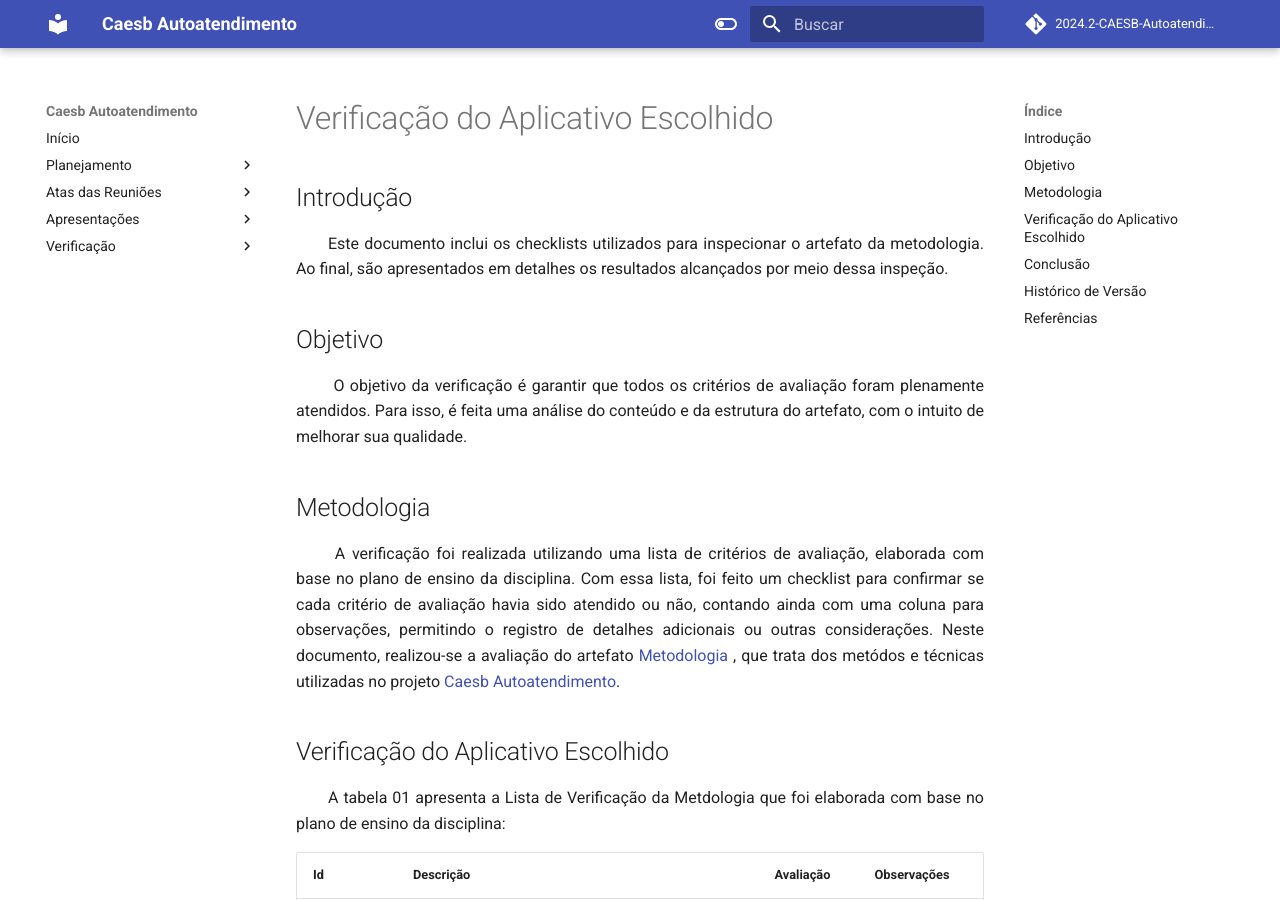
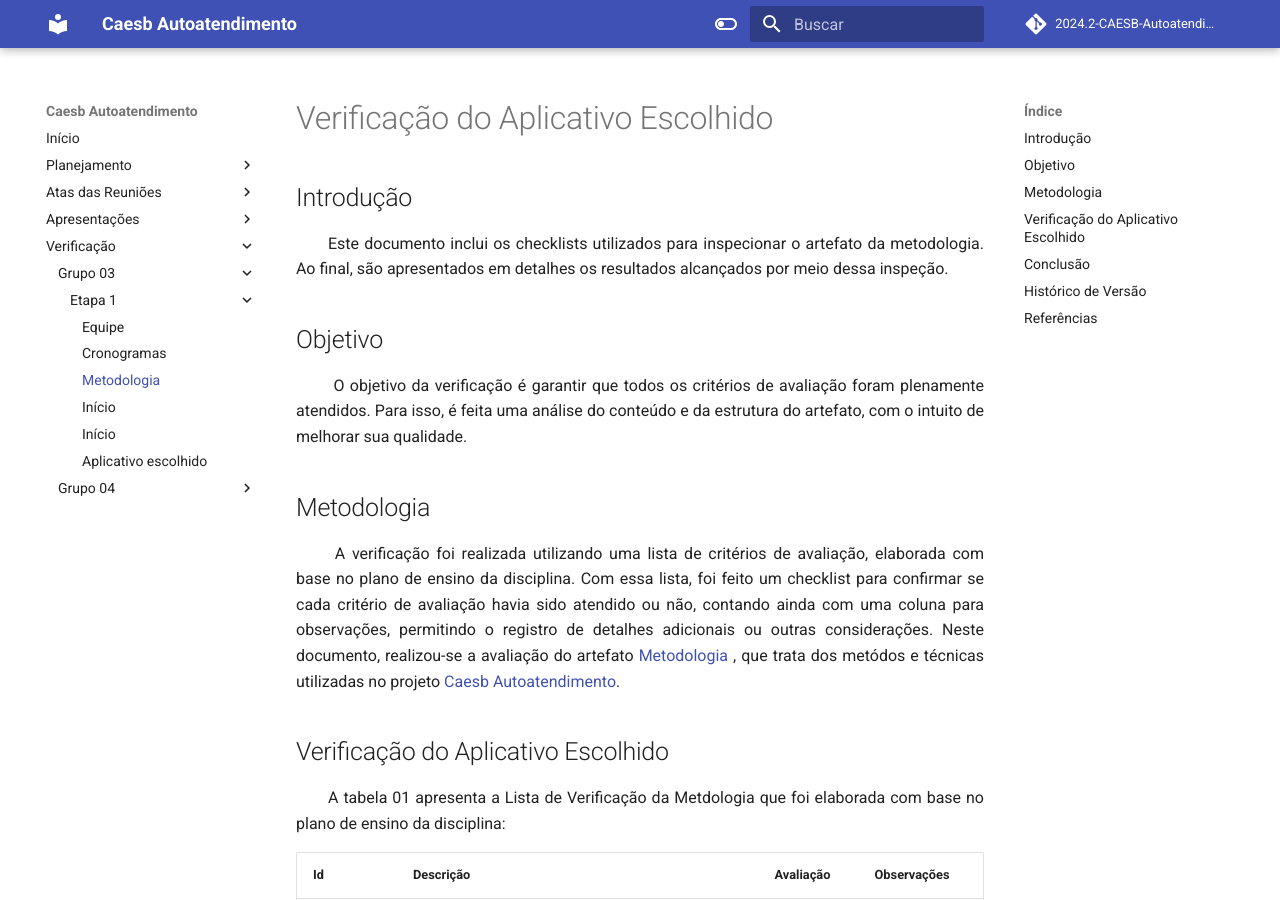
Before and after one commit to Requisitos-de-Software/2024.2-CAESB-Autoatendimento, an MkDocs documentation site: the page built from docs/planejamento/verificacao/metodologia.md, in a window 1280 px wide and 900 px high. Built offline with MkDocs 1.6.1 and Material for MkDocs 9.7.7, drawn with Linux system fonts in a browser that asks for light colours; comment, search, counter and statistics services are not loaded.

Commit message:
Inserindo a página de verificação da metodologia na página principal

```diff
--- a/mkdocs.yml
+++ b/mkdocs.yml
@@ -51,7 +51,7 @@
           - Equipe: planejamento/verificacao/equipe.md
           - Cronogramas: planejamento/verificacao/Cronogramaa.md
 
-          - Metodologia: index.md
+          - Metodologia: planejamento/verificacao/metodologia.md
           - Rich Picture: index.md
           - heatmap: index.md
           - Aplicativo escolhido: planejamento/verificacao/Aplicativo_Escolhido.md
```
